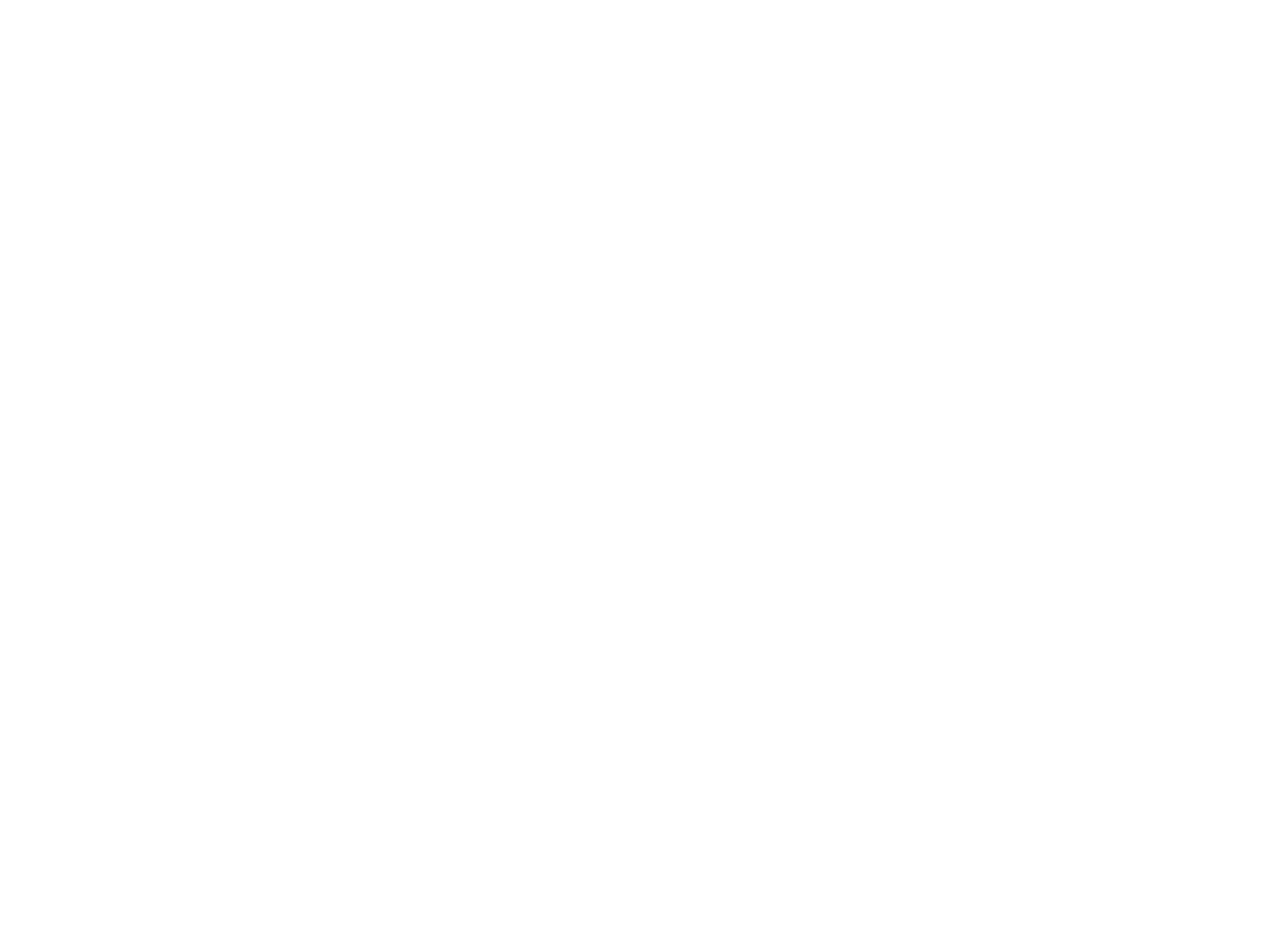
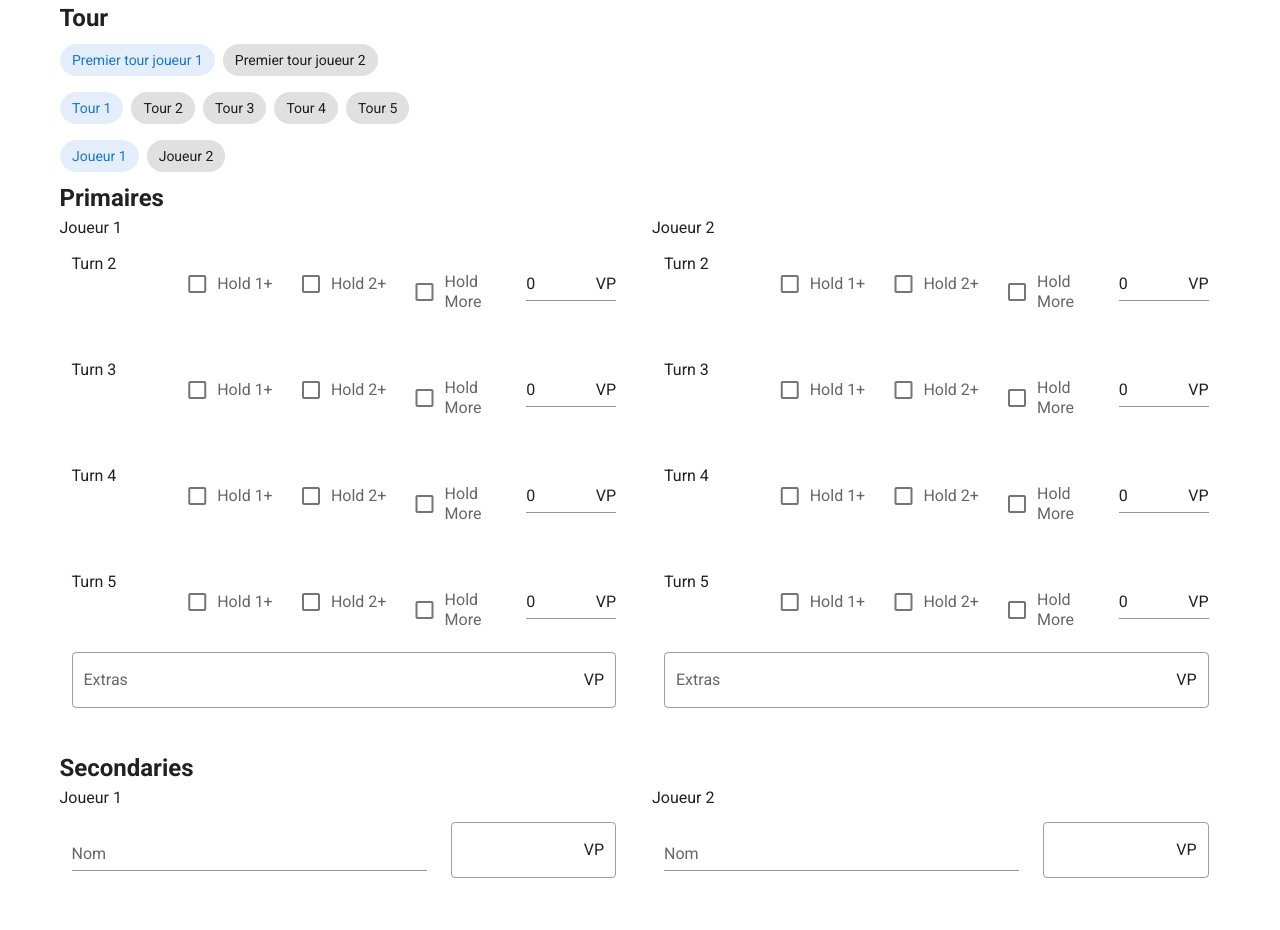
Before and after one commit to MoronixProduct3/strimp, a Vue app: page / in a window 1280 px wide. Shown: the part 700-1630 px from the top of the page. Before the commit the page ends 800 px from the top, so only its background shows below. Built offline with nearby package versions, Linux system fonts and the light colour scheme.

Commit message:
add frontend inputs

```diff
--- /dev/null
+++ b/src/components/Primaries.vue
@@ -0,0 +1,27 @@
+<template>
+  <v-container>
+        <primary-row
+            v-for="n in [2,3,4,5]"
+            :key="n"
+            :turn="n"
+        />
+        <v-text-field
+            outlined
+            label="Extras"
+            suffix="VP"
+            type="number"
+        />
+  </v-container>
+</template>
+
+<script>
+import PrimaryRow from './PrimaryRow.vue'
+export default {
+  components: { PrimaryRow },
+
+}
+</script>
+
+<style>
+
+</style>
--- /dev/null
+++ b/src/components/PrimaryRow.vue
@@ -0,0 +1,54 @@
+<template>
+  <v-row>
+        <v-col>
+            Turn {{turn}}
+        </v-col>
+        <v-col>
+            <v-checkbox
+                v-model="cond1"
+                label="Hold 1+"
+                />
+        </v-col>
+        <v-col>
+            <v-checkbox
+                v-model="cond2"
+                label="Hold 2+"
+                />
+        </v-col>
+        <v-col>
+            <v-checkbox
+                v-model="cond3"
+                label="Hold More"
+                />
+        </v-col>
+        <v-col>
+            <v-text-field
+                v-model="score"
+                suffix="VP"
+            />
+        </v-col>
+      </v-row>
+</template>
+
+<script>
+export default {
+    props: ['turn', 'key'],
+
+    data() {
+        return {
+            cond1:false,
+            cond2:false,
+            cond3:false,
+        }
+    },
+    computed: {
+        score: function() {
+            return 4*(this.cond1+this.cond2+this.cond3)
+        }
+    }
+}
+</script>
+
+<style>
+
+</style>
--- a/src/components/ScoreSheet.vue
+++ b/src/components/ScoreSheet.vue
@@ -6,6 +6,7 @@
 
         <v-autocomplete
             outlined
+            clearable
             label="Mission"
             :items="missions"
             item-text="name"/>
@@ -37,13 +38,82 @@
             </v-col>
         </v-row>
 
+        <h2>Tour</h2>
+        <v-chip-group
+            mandatory
+            active-class="primary--text"
+        >
+            <v-chip
+                v-for="j in 2"
+                :key="j"
+                :value="j-1"
+            >
+                Premier tour joueur {{j}}
+            </v-chip>
+        </v-chip-group>
+
+        <v-chip-group
+            mandatory
+            active-class="primary--text"
+        >
+            <v-chip
+                v-for="t in 5"
+                :key="t"
+                :value="t-1"
+            >
+                Tour {{t}}
+            </v-chip>
+        </v-chip-group>
+
+        <v-chip-group
+            mandatory
+            active-class="primary--text"
+        >
+            <v-chip
+                v-for="j in 2"
+                :key="j"
+                :value="j-1"
+            >
+                Joueur {{j}}
+            </v-chip>
+        </v-chip-group>
+
+
+        <h2>Primaires</h2>
+        <v-row>
+            <v-col
+                v-for="n in 2"
+                :key="n"
+            >
+                Joueur {{n}}
+
+                <primaries/>
+            </v-col>
+        </v-row>
+
+        <h2>Secondaries</h2>
+        <v-row>
+            <v-col
+                v-for="n in 2"
+                :key="n"
+            >
+                Joueur {{n}}
+                <secondaries/>
+            </v-col>
+        </v-row>
+
     </v-container>
 </template>
 
 <script>
+import Primaries from './Primaries.vue';
+import Secondaries from './Secondaries.vue';
+
 export default {
-
-
+    components: {
+        Primaries,
+        Secondaries
+    },
 
     data() {
         return {
--- /dev/null
+++ b/src/components/Secondaries.vue
@@ -0,0 +1,35 @@
+<template>
+  <v-container>
+        <v-row
+            v-for="n in 3"
+            :key="n"
+        >
+            <v-col
+                cols="8"
+            >
+                <v-text-field
+                    label="Nom"
+                />
+            </v-col>
+            <v-col
+                cols="4"
+            >
+                <v-text-field
+                    outlined
+                    type="number"
+                    suffix="VP"
+                />
+            </v-col>
+        </v-row>
+  </v-container>
+</template>
+
+<script>
+export default {
+
+}
+</script>
+
+<style>
+
+</style>
```
Also changed, not shown: 1 other file (tests, documents, lock files or other folders).
